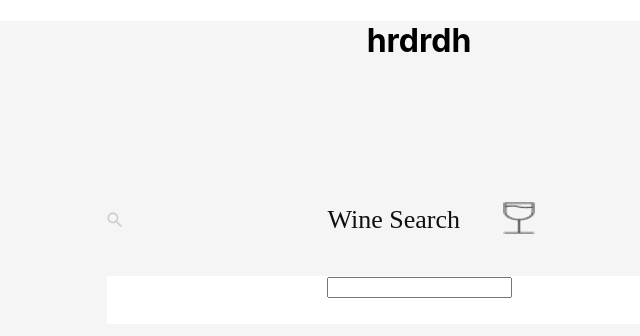
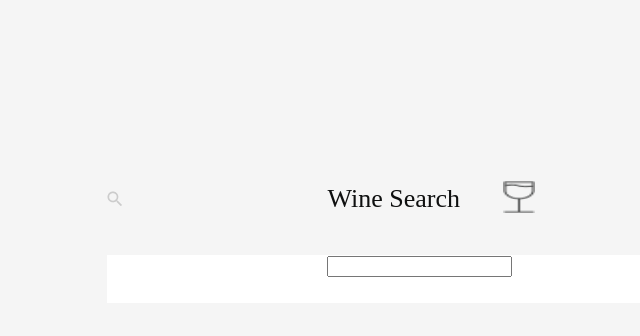
Before and after one commit to ckluy31/wineapp, a React (Create React App) app in the folder frontend/wine-app/: page / in a window 1280 px wide. Shown: the top 336 px of the page, without its empty margins (221-861 px from the left). Built offline with nearby package versions, Linux system fonts and the light colour scheme.

Commit message:
displayed results of search as text is being inputted

```diff
--- a/frontend/wine-app/src/search/SearchPage.js
+++ b/frontend/wine-app/src/search/SearchPage.js
@@ -2,6 +2,7 @@ import React, {Component, useState} from 'react';
 import iconImg from './ICON.png'
 import './search.css'
 import closeIcon from "./Close.png";
+import {SearchResult} from "./SearchResult";
 
 export default function SearchPage(){
     const [searchQuery, setSearchQuery] = useState(''); // keep track of the search query
@@ -12,15 +13,17 @@ export default function SearchPage(){
         setSearchQuery(searchQuery);
 
         // call to backend api to search
-        const response = await fetch(`http://localhost:8080/api/wine/search/11`, {
+        const response = await fetch(`http://localhost:8080/api/wine/search/${searchQuery}`, {
             method:"GET",
+            mode: "cors",
             headers: {
                 Accept: "application/json, text/plain, */*",
                 "Content-Type": "application/json"
             }
         });
-        const results = await response;
-        console.log(results.json());
+        const results = await response.json();
+        // update search results
+        setSearchResults(results);
     }
 
 
@@ -44,7 +47,9 @@ export default function SearchPage(){
                     <input className={"SearchQuery"} onChange={handleSearch} />
                 </div>
             </div>
-            <h1>hrdrdh</h1>
+            <div>
+                {searchResults.map((wine) => <p key={wine.lotCode}> {wine.description}</p>)}
+            </div>
 
         </div>
 
```
